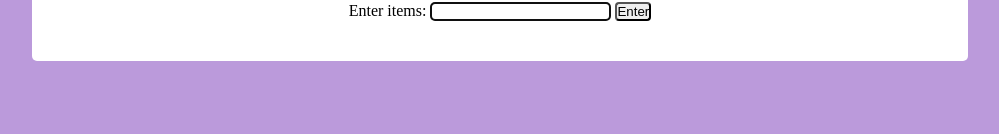
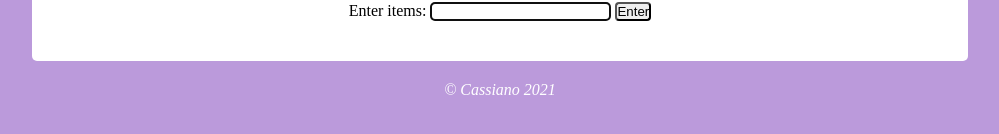
Before and after one commit to cassianodess/Shopping-items, a plain HTML site: page index.html in a window 1280 px wide. Shown: the part 122-256 px from the top of the page, without its empty margins (140-1139 px from the left). Drawn offline with Linux system fonts and the light colour scheme.

Commit message:
fixing script and adding footer

```diff
--- a/index.html
+++ b/index.html
@@ -32,6 +32,10 @@
 
     </section>
 
+    <footer>
+        <p>&copy; Cassiano 2021</p>
+    </footer>
+
 
 
     <script src="script.js"></script>
--- a/script.js
+++ b/script.js
@@ -5,7 +5,6 @@ input.focus()
 var btn = window.document.getElementById("btn")
 
 var ul = window.document.querySelector("ul")
-
 
 btn.addEventListener("click", function () {
 
--- a/style.css
+++ b/style.css
@@ -30,3 +30,9 @@ section{
     border-radius: 5px;
     margin: auto;
 }
+
+footer{
+    margin: 20px 0;
+    color: white;
+    font-style: italic;
+}
```
